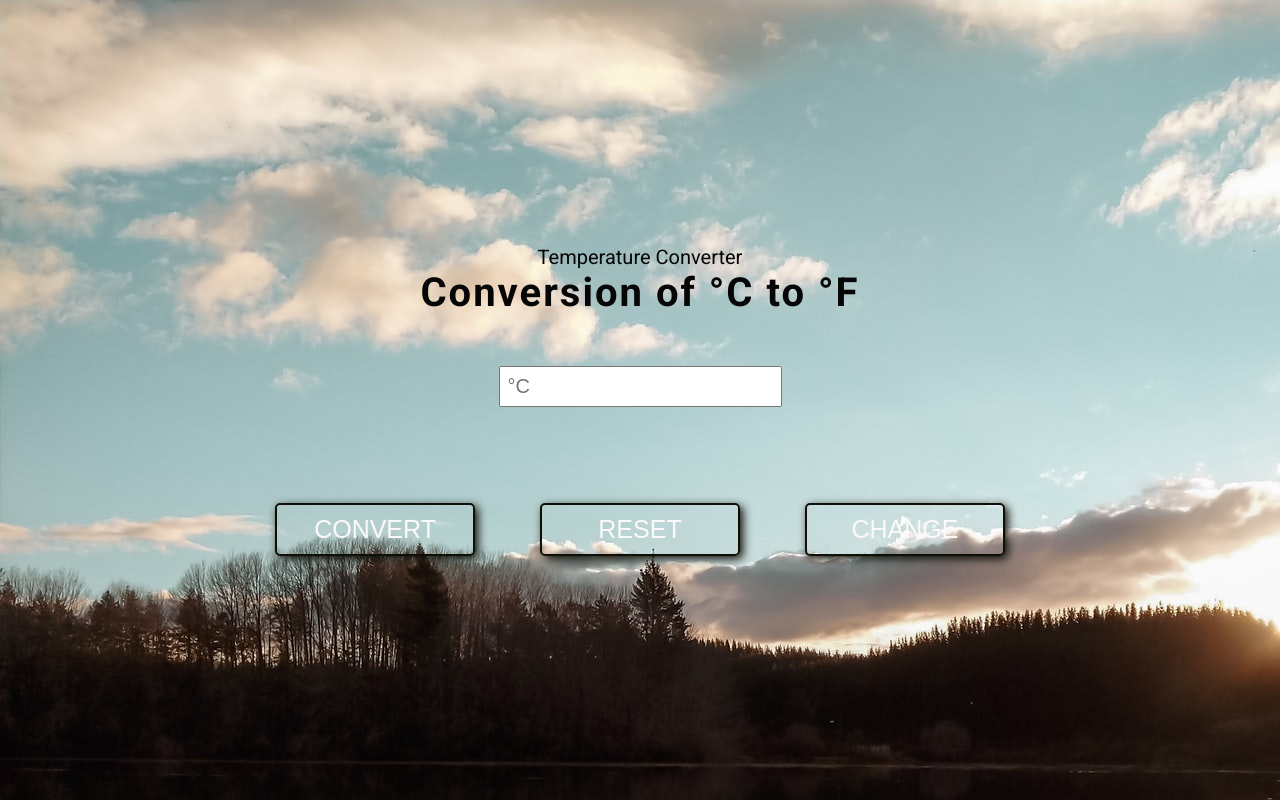
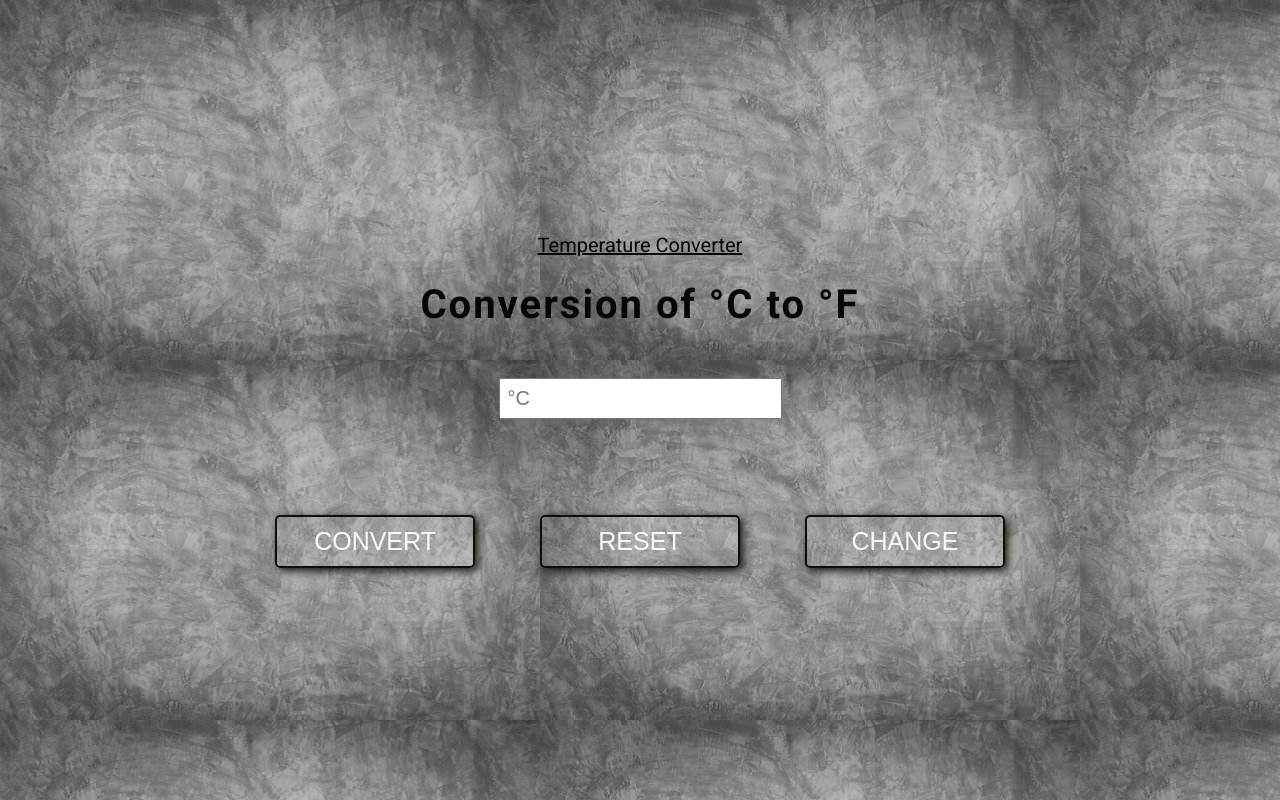
Before and after one commit to mvk24/OASIS-L1-T3, a plain HTML site: page index.html in a window 1280 px wide. Drawn offline with Linux system fonts and the light colour scheme.

Commit message:
Final Commit

```diff
--- a/index.html
+++ b/index.html
@@ -8,8 +8,8 @@
     <meta name="description" content="Converter Celsius to Fahrenheit" />
     <meta name="keywords" content="converter, calculator, celsius, fahrenheit" />
     <meta name="author" content="Piotr Maliga" />
-    <title>Temperature Converter</title>
-    <main>Temperature Converter</main>
+    <title>TC</title>
+    <main>Temperature Converter</main><br>
 
     <link href="style.css" rel="stylesheet">
 
@@ -20,7 +20,7 @@
     <script src="script.js" defer></script>
 </head>
 
-<body background="img/temp.JPG">
+<body background="img/t5.jpg">
 
     <header>
         <label for="converter">Conversion of <span class="C">°C</span> to <span class="F">°F</span></label>
--- a/style.css
+++ b/style.css
@@ -1,3 +1,7 @@
+main{
+  text-decoration: underline;
+}
+
 * {
     box-sizing: border-box;
     margin: 0;
```
Also changed, not shown: img/t3.webp (added), img/t5.jpg (added), temp.JPG (deleted).
